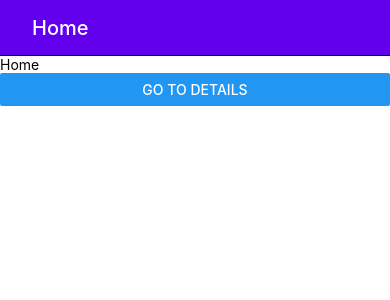
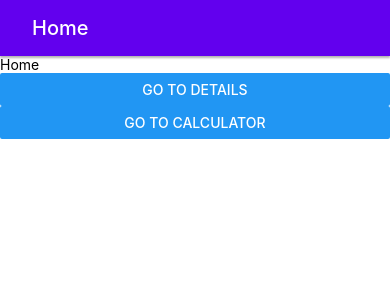
Before and after one commit to jishan1019/Mastering-React-Native, a React Native app: screen / in a window 390 px wide. Shown: the top 300 px of the page. Built offline with nearby package versions, Linux system fonts and the light colour scheme.

Commit message:
calculator app create

```diff
--- a/src/App.tsx
+++ b/src/App.tsx
@@ -6,6 +6,7 @@ import {
 } from './components/NavigationProvider';
 import Home from './screen/Home';
 import Details from './screen/Details';
+import Calculator from './screen/Calculator';
 
 const AppContent: React.FC = () => {
   const {currentScreen} = useNavigation();
@@ -15,6 +16,8 @@ const AppContent: React.FC = () => {
       return <Home />;
     case 'Details':
       return <Details />;
+    case 'Calculator':
+      return <Calculator />;
     default:
       return <Home />;
   }
--- a/src/components/Toolbar.tsx
+++ b/src/components/Toolbar.tsx
@@ -1,12 +1,19 @@
 /* eslint-disable prettier/prettier */
 import React from 'react';
-import {View, Text, TouchableOpacity, StyleSheet} from 'react-native';
+import {
+  View,
+  Text,
+  TouchableOpacity,
+  StyleSheet,
+  StatusBar,
+} from 'react-native';
 
 interface ToolbarProps {
   title: string;
   backgroundColor?: string;
   showBackButton?: boolean;
   onBackPress?: () => void;
+  statusbarColor?: string;
 }
 
 const Toolbar: React.FC<ToolbarProps> = ({
@@ -14,9 +21,11 @@ const Toolbar: React.FC<ToolbarProps> = ({
   backgroundColor = '#6200EE',
   showBackButton = false,
   onBackPress,
+  statusbarColor,
 }) => {
   return (
     <View style={[styles.toolbar, {backgroundColor}]}>
+      <StatusBar backgroundColor={statusbarColor ? statusbarColor : '#000'} />
       {showBackButton && (
         <TouchableOpacity style={styles.backButton} onPress={onBackPress}>
           <Text style={styles.backText}>{'<'}</Text>
@@ -33,9 +42,11 @@ const styles = StyleSheet.create({
     flexDirection: 'row',
     alignItems: 'center',
     paddingHorizontal: 16,
-    elevation: 5,
-    borderBottomWidth: 1,
-    borderBottomColor: 'black',
+    elevation: 6, // Elevation for Android shadow
+    shadowColor: '#000', // Shadow for iOS
+    shadowOffset: {width: 0, height: 2},
+    shadowOpacity: 0.3,
+    shadowRadius: 2,
   },
   title: {
     color: 'white',
@@ -49,7 +60,8 @@ const styles = StyleSheet.create({
   },
   backText: {
     color: 'white',
-    fontSize: 16,
+    fontSize: 24,
+    marginRight: 20,
   },
 });
 
--- /dev/null
+++ b/src/screen/Calculator.tsx
@@ -0,0 +1,114 @@
+/* eslint-disable prettier/prettier */
+import React, {useState} from 'react';
+import {
+  SafeAreaView,
+  View,
+  Text,
+  TouchableOpacity,
+  StyleSheet,
+} from 'react-native';
+import Toolbar from '../components/Toolbar';
+import {useNavigation} from '../components/NavigationProvider';
+
+const Calculator = (): JSX.Element => {
+  const [input, setInput] = useState('');
+  const [result, setResult] = useState('');
+
+  const {navigate} = useNavigation();
+
+  const handlePress = value => {
+    if (value === '=') {
+      try {
+        setResult(eval(input).toString());
+      } catch (error) {
+        setResult('Error');
+      }
+    } else if (value === 'C') {
+      setInput('');
+      setResult('');
+    } else {
+      setInput(prevInput => prevInput + value);
+    }
+  };
+
+  return (
+    <SafeAreaView style={styles.container}>
+      <Toolbar
+        title="Calculator"
+        backgroundColor="#6200EE"
+        statusbarColor="#5a00db"
+        showBackButton
+        onBackPress={() => navigate('Home')}
+      />
+
+      <View style={styles.display}>
+        <Text style={styles.inputText}>{input}</Text>
+        <Text style={styles.resultText}>{result}</Text>
+      </View>
+      <View style={styles.buttonsContainer}>
+        {[
+          ['7', '8', '9', '/'],
+          ['4', '5', '6', '*'],
+          ['1', '2', '3', '-'],
+          ['0', '.', '=', '+'],
+          ['C'],
+        ].map((row, rowIndex) => (
+          <View key={rowIndex} style={styles.row}>
+            {row.map(buttonValue => (
+              <TouchableOpacity
+                key={buttonValue}
+                style={styles.button}
+                onPress={() => handlePress(buttonValue)}>
+                <Text style={styles.buttonText}>{buttonValue}</Text>
+              </TouchableOpacity>
+            ))}
+          </View>
+        ))}
+      </View>
+    </SafeAreaView>
+  );
+};
+
+const styles = StyleSheet.create({
+  container: {
+    flex: 1,
+    justifyContent: 'center',
+  },
+  display: {
+    flex: 1,
+    justifyContent: 'flex-end',
+    alignItems: 'flex-end',
+    backgroundColor: '#f5f5f5',
+    padding: 20,
+  },
+  inputText: {
+    fontSize: 36,
+    color: '#333',
+  },
+  resultText: {
+    fontSize: 24,
+    color: '#888',
+  },
+  buttonsContainer: {
+    flex: 2,
+    backgroundColor: '#fff',
+  },
+  row: {
+    flex: 1,
+    flexDirection: 'row',
+  },
+  button: {
+    flex: 1,
+    justifyContent: 'center',
+    alignItems: 'center',
+    padding: 20,
+    margin: 1,
+    backgroundColor: '#f0f0f0',
+  },
+  buttonText: {
+    fontSize: 24,
+    color: '#333',
+  },
+});
+
+export default Calculator;
--- a/src/screen/Home.tsx
+++ b/src/screen/Home.tsx
@@ -9,10 +9,15 @@ const Home = () => {
 
   return (
     <View>
-      <Toolbar title="Home" backgroundColor="#6200EE" />
+      <Toolbar
+        title="Home"
+        backgroundColor="#6200EE"
+        statusbarColor="#5a00db"
+      />
       <Text>Home</Text>
 
       <Button title="Go to Details" onPress={() => navigate('Details')} />
+      <Button title="Go to Calculator" onPress={() => navigate('Calculator')} />
     </View>
   );
 };
```
